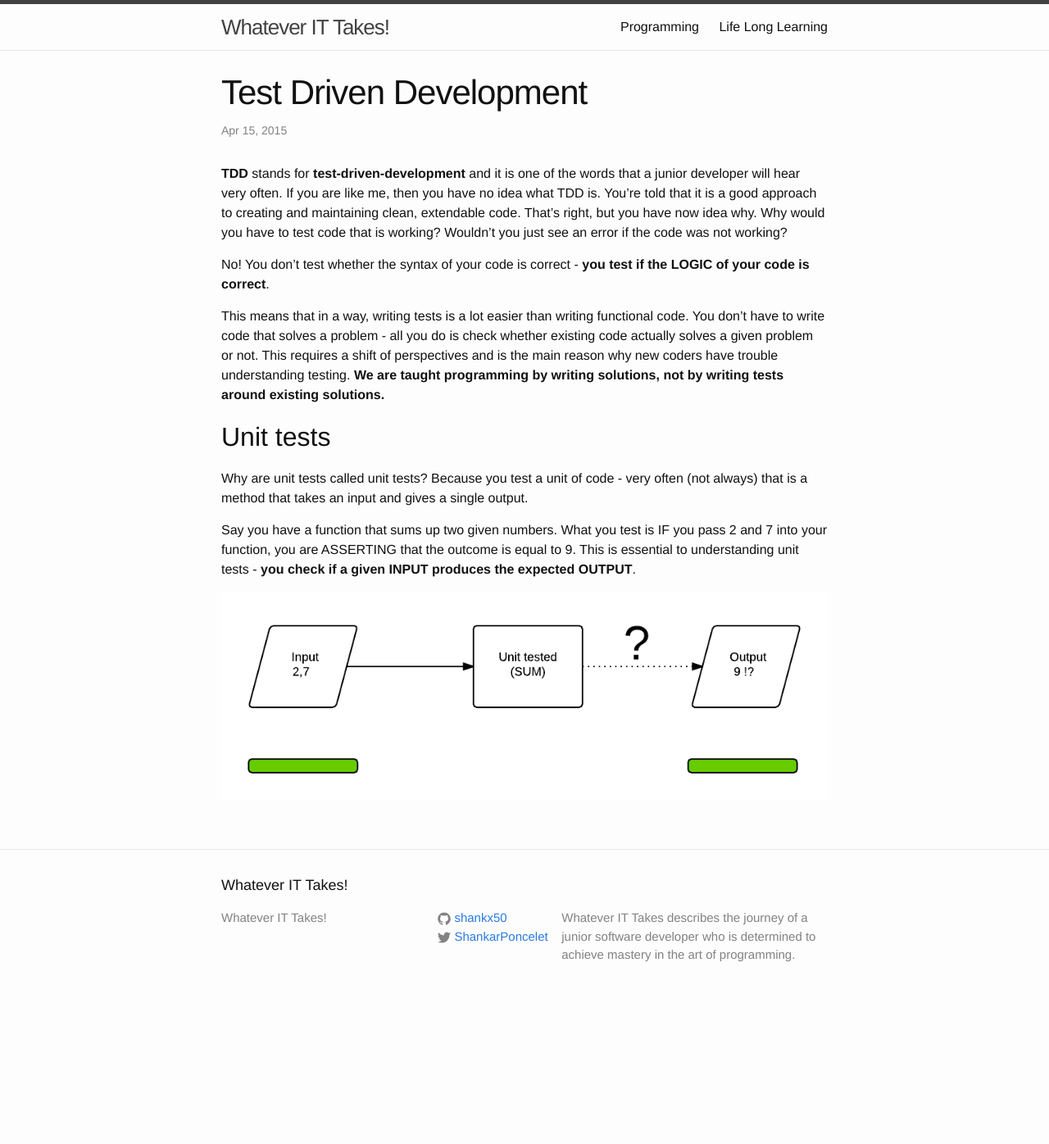
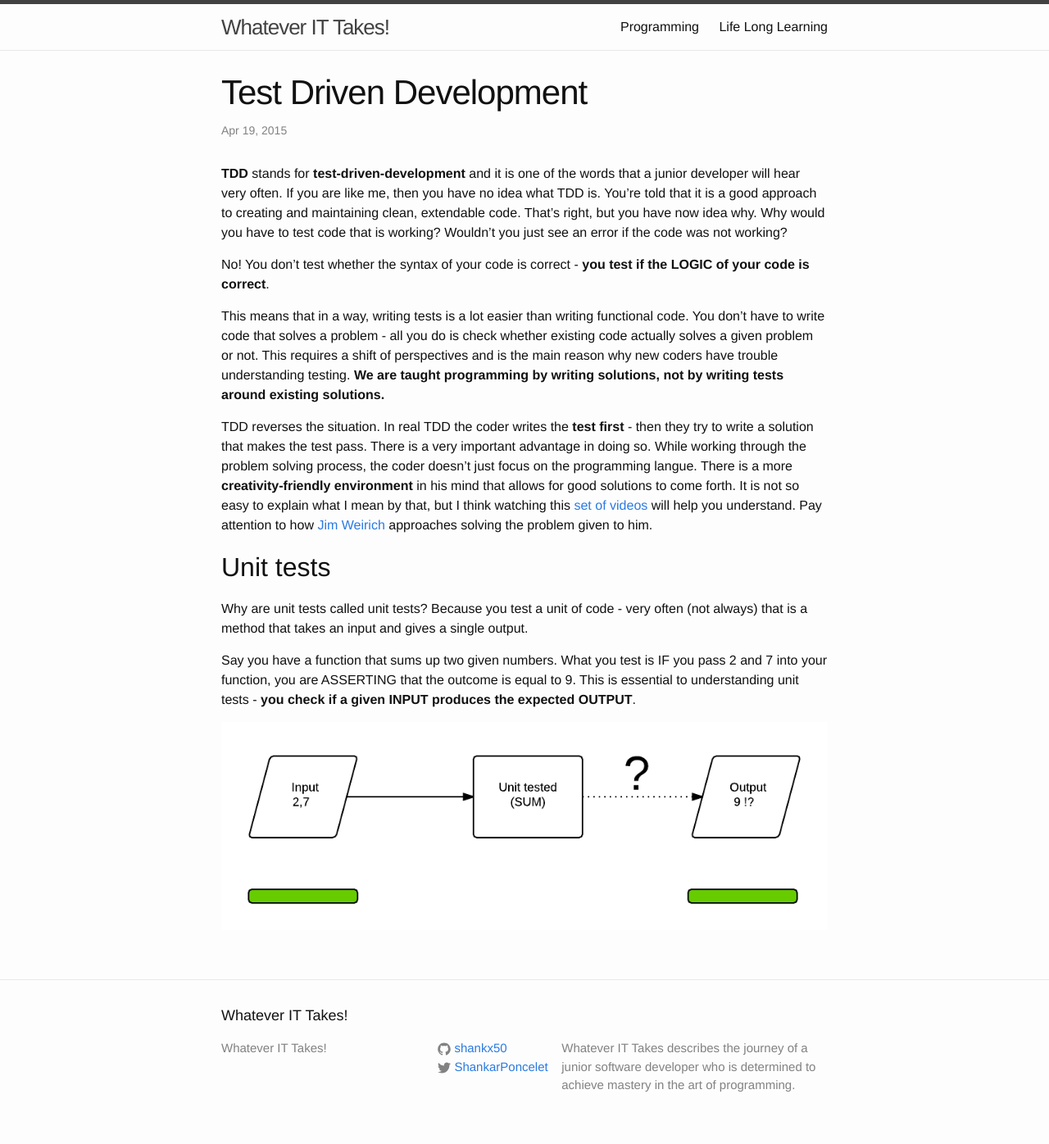
Before and after one commit to shankx50/shankx50.github.io, a Jekyll site: the page built from _posts/2015-04-15-test-driven-development.markdown, in a window 1280 px wide. Shown: the whole page at 82% size. Built offline with Jekyll 4.4.1, drawn with Linux system fonts in a browser that asks for light colours; before the commit the page ends 1237 px from its top, so only the background shows below that.

Commit message:
permalinks

```diff
--- a/_posts/2015-03-31-notes-for-perfectionists.markdown
+++ b/_posts/2015-03-31-notes-for-perfectionists.markdown
@@ -3,6 +3,7 @@
 title:  "Notes for Perfectionists - or Myself"
 date:   2015-04-05
 categories: perfectionist
+permalink: notes-for-perfectionists
 ---
 
 <h1 id="rules">Understanding the rules of the game(s)</h1>
--- a/_posts/2015-04-01-habits-of-effective-people.markdown
+++ b/_posts/2015-04-01-habits-of-effective-people.markdown
@@ -3,6 +3,7 @@
 title:  "Habits of Effective People"
 date:   2015-04-15
 categories: effectivity
+permalink: habits-of-effective-people
 ---
 
 <ol>
--- a/_posts/2015-04-15-test-driven-development.markdown
+++ b/_posts/2015-04-15-test-driven-development.markdown
@@ -1,8 +1,9 @@
 ---
 layout: post
 title:  "Test Driven Development"
-date:   2015-04-15
+date:   2015-04-19
 categories: programming testing
+permalink: test-driven-development
 ---
 
 <strong>TDD</strong> stands for <strong>test-driven-development</strong> and it is one of the words that a junior developer will hear very often. If you are like me, then you have no idea what TDD is. You're told that it is a good approach to creating and maintaining clean, extendable code. That's right, but you have now idea why. Why would you have to test code that is working? Wouldn’t you just see an error if the code was not working?
@@ -11,6 +12,8 @@
 
 This means that in a way, writing tests is a lot easier than writing functional code. You don't have to write code that solves a problem - all you do is check whether existing code actually solves a given problem or not. This requires a shift of perspectives and is the main reason why new coders have trouble understanding testing.<strong> We are taught programming by writing solutions, not by writing tests around existing solutions.</strong>
 
+TDD reverses the situation. In real TDD the coder writes the **test first** - then they try to write a solution that makes the test pass. There is a very important advantage in doing so. While working through the problem solving process, the coder doesn't just focus on the programming langue. There is a more **creativity-friendly environment** in his mind that allows for good solutions to come forth. It is not so easy to explain what I mean by that, but I think watching this <a href="http://www.pluralsight.com/courses/play-by-play-jim-weirich" target="_blank">set of videos</a> will help you understand. Pay attention to how <a href="http://en.wikipedia.org/wiki/Jim_Weirich" target="_blank">Jim Weirich</a> approaches solving the problem given to him.
+
 <h2>Unit tests</h2>
 
 Why are unit tests called unit tests? Because you test a unit of code - very often (not always) that is a method that takes an input and gives a single output.
--- a/_posts/2015-04-16-oop-vs-fp.markdown
+++ b/_posts/2015-04-16-oop-vs-fp.markdown
@@ -3,6 +3,7 @@
 title:  "Object-oriented-programming vs. functional programming"
 date:   2015-04-16
 categories: programming
+permalink: oop-vs-fp
 ---
 
 Since I have started programming I have heard coders talk about the differences between object-oriented-programming (OOP) and functional programming.
```
